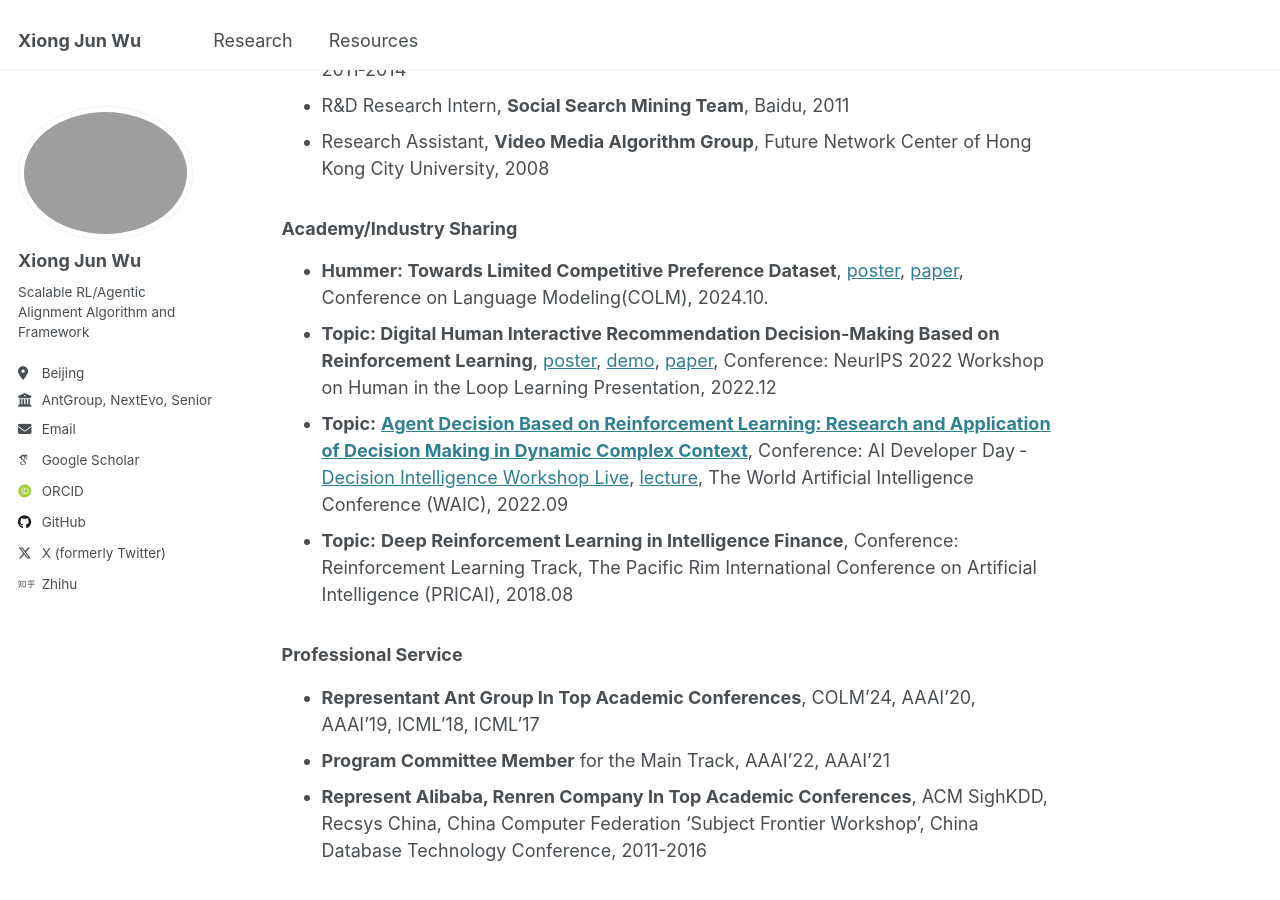
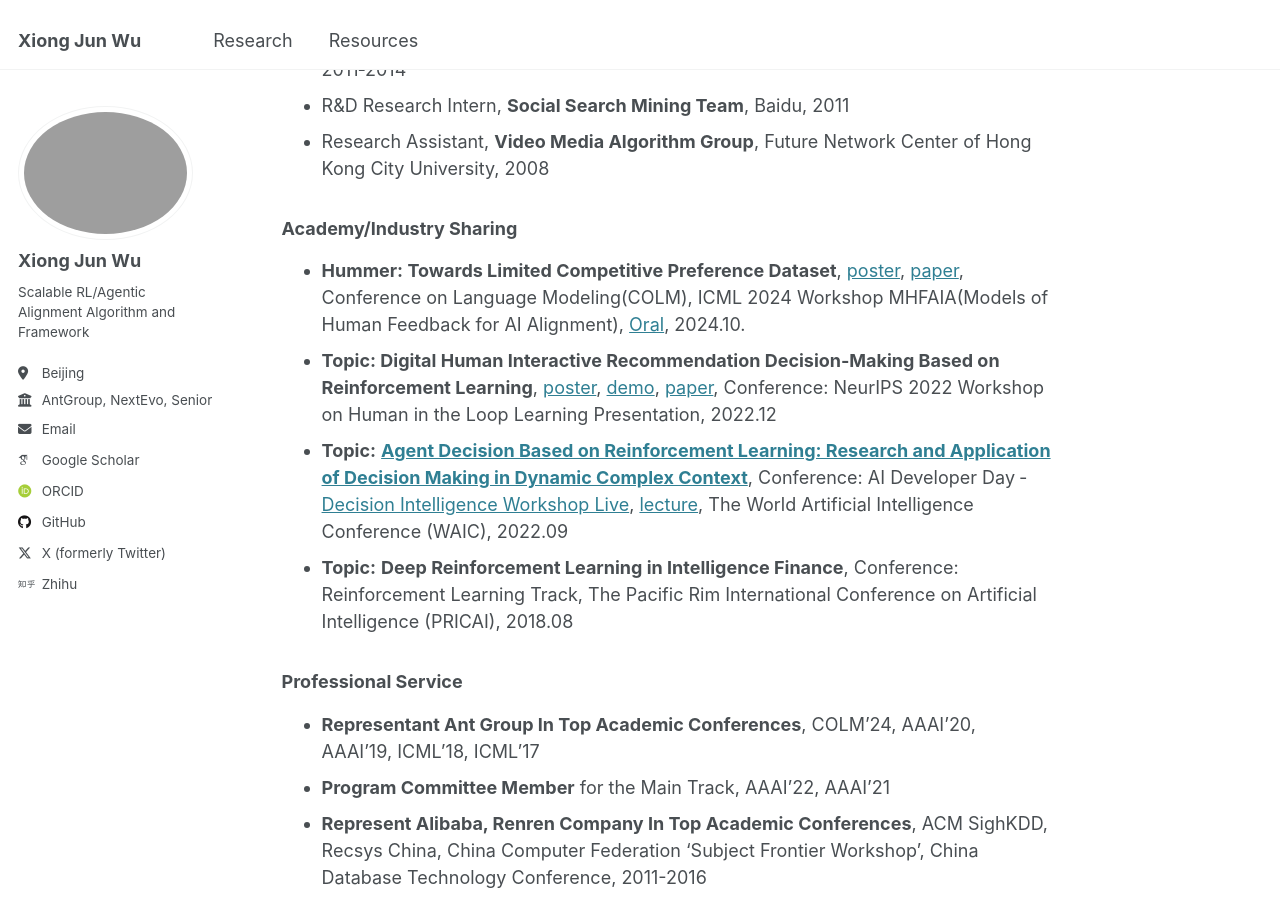
Before and after one commit to junwuxgi/junwuxgi.github.io, a Jekyll site: the page built from _pages/about.md, in a window 1280 px wide and 900 px high, scrolled down 357 px. Built offline with Jekyll 4.4.1, drawn with Linux system fonts in a browser that asks for light colours; some web fonts are replaced; some of the changed text lies outside the part shown.

```diff
--- a/_pages/about.md
+++ b/_pages/about.md
@@ -17,7 +17,7 @@ redirect_from:
 
 ### Academy/Industry Sharing
 
-* **Hummer: Towards Limited Competitive Preference Dataset**, [poster](files/poster_hummer_2024_10.jpeg), [paper](https://openreview.net/pdf?id=aKwQPRjdGa), Conference on Language Modeling(COLM), 2024.10.
+* **Hummer: Towards Limited Competitive Preference Dataset**, [poster](files/poster_hummer_2024_10.jpeg), [paper](https://openreview.net/pdf?id=aKwQPRjdGa), Conference on Language Modeling(COLM), ICML 2024 Workshop MHFAIA(Models of Human Feedback for AI Alignment), [Oral](https://sites.google.com/view/mhf-icml2024/accepted-papers), 2024.10.
 * **Topic: Digital Human Interactive Recommendation Decision‑Making Based on Reinforcement Learning**, [poster](files/poster_dighum_rec_rl_poster_neuripshill_2022_12.pdf), [demo](https://neurips.cc/virtual/2022/64429), [paper](https://arxiv.org/abs/2210.10638), Conference: NeurIPS 2022 Workshop on Human in the Loop Learning Presentation, 2022.12
 * **Topic:** **[Agent Decision Based on Reinforcement Learning: Research and Application of Decision Making in Dynamic Complex Context](https://www.bilibili.com/video/BV1Fe411M732/)**, Conference: AI Developer Day ‑ [Decision Intelligence Workshop Live](http://rlchina.org/topic/548), [lecture](files/lecture_熊君武_AntGroup_WAIC_2022_09.pdf), The World Artificial Intelligence Conference (WAIC), 2022.09
 * **Topic:** **Deep Reinforcement Learning in Intelligence Finance**, Conference: Reinforcement Learning Track, The Pacific Rim International Conference on Artificial Intelligence (PRICAI), 2018.08
@@ -50,7 +50,7 @@ redirect_from:
 ### **Scalable RLXF/RL/Agentic Alignment**
 
 * Zehang Deng, Yongjian Guo, Changzhou Han, Wanlun Ma,  **Junwu Xiong** , Sheng Wen, Yang Xiang, AI Agents Under Threat: A Survey of Key Security Challenges and Future Pathways, **ACM Computing Surveys**, [paper](https://dl.acm.org/doi/10.1145/3716628), 202501.
-* Yusen Wu, Li Jiang,  **Junwu Xiong** , Jingqing Ruan, Yichuan Ding, Qingpei Guo, zujie wen, Jun Zhou, Xiaotie Deng, Hummer: Towards Limited Competitive Preference Dataset, [paper](https://openreview.net/pdf?id=aKwQPRjdGa), [dataset](https://huggingface.co/datasets/sarinw-2024/Hummer), Conference on Language Modeling(**COLM**)**,** 2024.
+* Yusen Wu, Li Jiang,  **Junwu Xiong** , Jingqing Ruan, Yichuan Ding, Qingpei Guo, zujie wen, Jun Zhou, Xiaotie Deng, Hummer: Towards Limited Competitive Preference Dataset, [paper](https://openreview.net/pdf?id=aKwQPRjdGa), [dataset](https://huggingface.co/datasets/sarinw-2024/Hummer), Conference on Language Modeling(**COLM**)**,** ICML 2024 Workshop MHFAIA(Models of Human Feedback for AI Alignment), [Oral](https://sites.google.com/view/mhf-icml2024/accepted-papers), 2024.
 * T Cui, Y Wang, C Fu, Y Xiao, S Li, X Deng, Y Liu, Q Zhang, Z Qiu, P Li, Z Tan, **Junwu Xiong** and others, Risk Taxonomy, Mitigation, and Assessment Benchmarks of Large Language Model Systems, [paper](https://arxiv.org/abs/2401.05778), 202401. Submitted to ACM Computing Surveys, 202401.
 
 ### **Multi-modal Reinforcement Learning**
```
